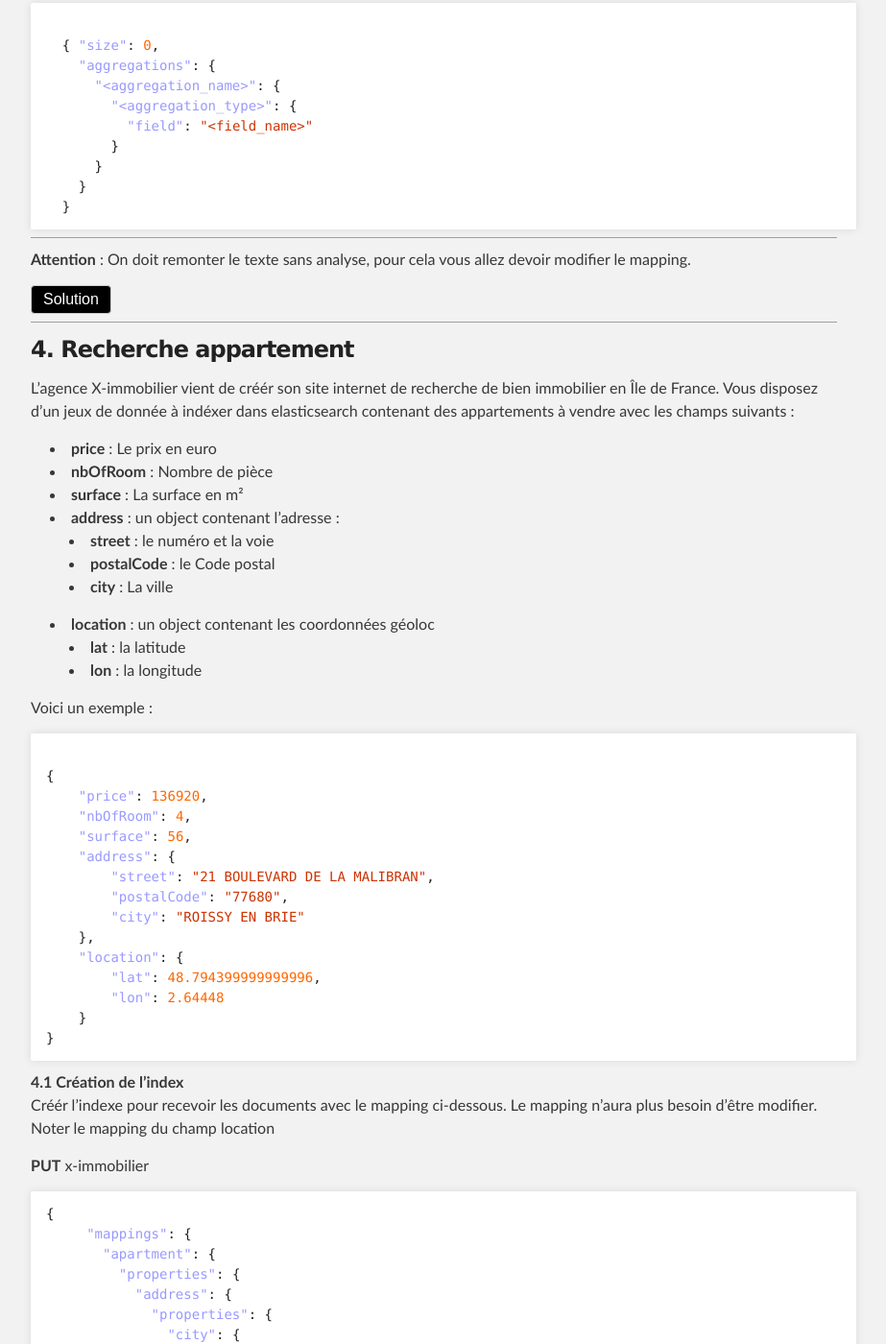
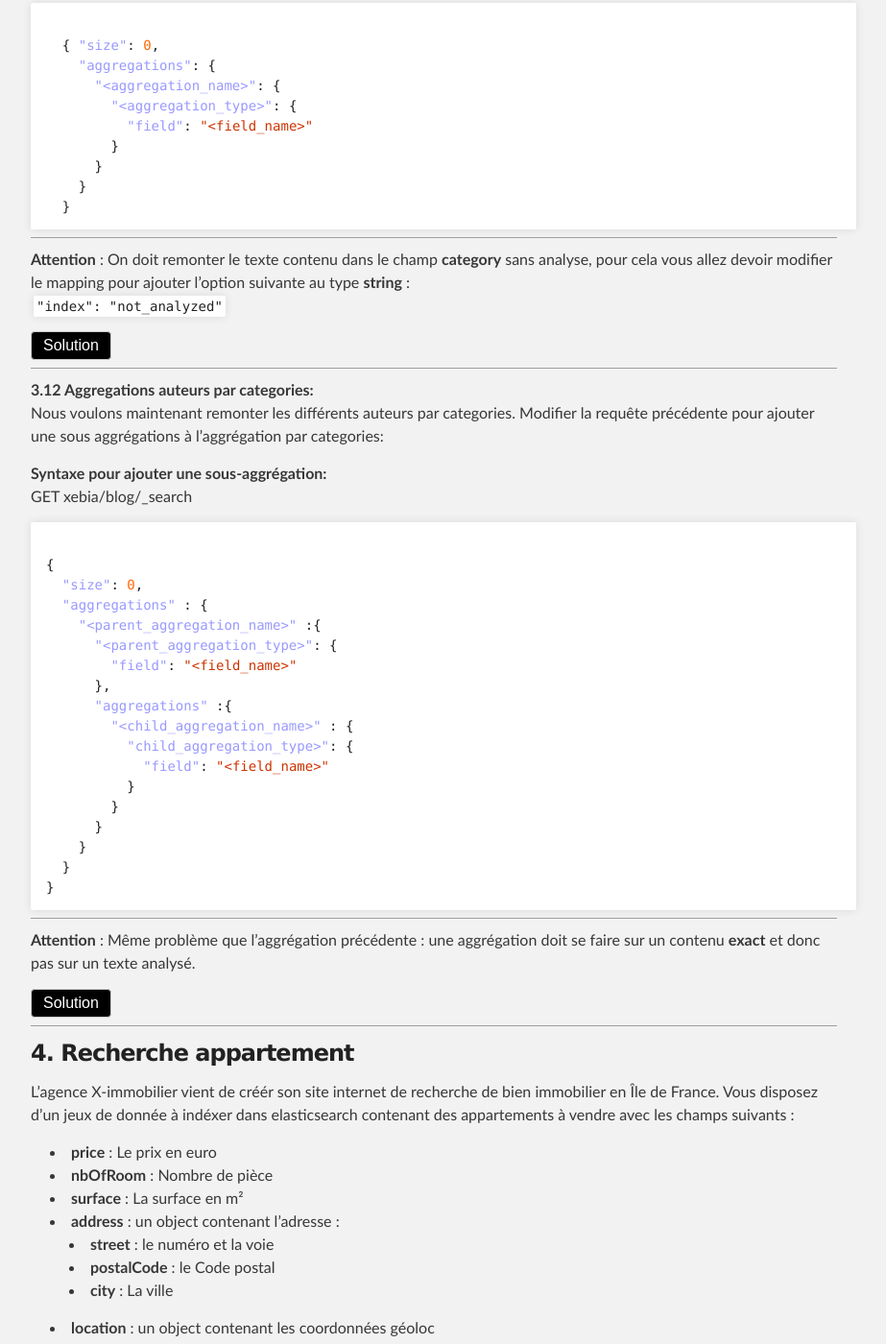
Before and after one commit to gegron/es-requests, a Jekyll site: the page built from index.md, in a window 1280 px wide and 1400 px high, scrolled down 7427 px. Shown: the whole window at 96% size, without its empty margins (188-1111 px from the left). Built offline with Jekyll 4.4.1, drawn with Linux system fonts in a browser that asks for light colours; nearby versions of some CDN libraries; some of the changed text lies outside the part shown; grey boxes are pictures that could not be loaded.

Commit message:
improvement 4

```diff
--- a/index.md
+++ b/index.md
@@ -613,7 +613,7 @@ __3.10 Suggestion fuzzy:__
 }
 {% endhighlight %}
 </blockquote>
-__3.11 Aggregations:__
+__3.11 Aggregations par categories:__
   Nous souhaitons maintenant ramener toutes les catégories possibles pour un blog. Pour cela utilisez une aggrégations de type __terms__.
 
   __Syntaxe :__
@@ -632,7 +632,8 @@ __3.11 Aggregations:__
 
 ---
 
-__Attention__ : On doit remonter le texte sans analyse, pour cela vous allez devoir modifier le mapping.
+__Attention__ : On doit remonter le texte contenu dans le champ __category__ sans analyse, pour cela vous allez devoir modifier le mapping pour ajouter l'option suivante au type __string__ :
+   `"index": "not_analyzed"`
 
 <blockquote class = 'solution' markdown="1">
 DELETE xebia
@@ -714,6 +715,125 @@ GET xebia/blog/_search
 {% endhighlight %}
 </blockquote>
 ---
+__3.12 Aggregations auteurs par categories:__
+Nous voulons maintenant remonter les différents auteurs par categories. Modifier la requête précédente pour ajouter une sous aggrégations à l'aggrégation par categories:
+
+  __Syntaxe pour ajouter une sous-aggrégation:__
+  GET xebia/blog/_search
+  {% highlight json %}
+{
+  "size": 0,
+  "aggregations" : {
+    "<parent_aggregation_name>" :{
+      "<parent_aggregation_type>": {
+        "field": "<field_name>"
+      },
+      "aggregations" :{
+        "<child_aggregation_name>" : {
+          "child_aggregation_type>": {
+            "field": "<field_name>"
+          }
+        }
+      }
+    }
+  }
+}
+{% endhighlight %}
+
+---
+
+__Attention__ : Même problème que l'aggrégation précédente : une aggrégation doit se faire sur un contenu __exact__ et donc pas sur un texte analysé.
+
+<blockquote class = 'solution' markdown="1">
+DELETE xebia
+PUT xebia
+{% highlight json %}
+{
+  "mappings": {
+    "blog": {
+      "properties": {
+        "category": {
+          "type": "string",
+          "index": "not_analyzed"
+        },
+        "content": {
+          "type": "string",
+          "analyzer": "my_analyzer"
+        },
+        "creator": {
+          "type": "string",
+          "index": "not_analyzed"
+        },
+        "description": {
+          "type": "string"
+        },
+        "pubDate": {
+          "type": "date",
+          "format": "strict_date_optional_time||epoch_millis"
+        },
+        "title": {
+          "type": "string"
+        },
+        "suggest": {
+          "type": "completion",
+          "payloads": true
+        }
+      }
+    }
+  },
+  "settings": {
+    "analysis": {
+      "analyzer": {
+        "my_analyzer": {
+          "type": "custom",
+          "tokenizer": "standard",
+          "filter": [
+            "lowercase",
+            "mySynonym"
+          ],
+          "char_filter": [
+            " html_strip"
+          ]
+        }
+      },
+      "filter": {
+        "mySynonym": {
+          "type": "synonym",
+          "synonyms": [
+            "lightbend, typesafe => lightbend, typesafe"
+          ]
+        }
+      },
+      "tokenizer": {},
+      "char_filter": {}
+    }
+  }
+}
+{% endhighlight %}
+GET xebia/blog/_search
+{% highlight json %}
+{
+  "size": 0,
+  "aggregations" : {
+    "by_categories" :{
+      "terms": {
+        "field": "category",
+        "size": 10
+      },
+      "aggregations" :{
+        "by_creator" : {
+          "terms": {
+            "field": "creator",
+            "size": 10
+          }
+        }
+      }
+    }
+  }
+}
+{% endhighlight %}
+</blockquote>
+---
 
 ### 4. Recherche appartement
 L'agence X-immobilier vient de créér son site internet de recherche de bien immobilier en Île de France.
@@ -751,6 +871,8 @@ Voici un exemple :
 __4.1 Création de l'index__
 Créér l'indexe pour recevoir les documents avec le mapping ci-dessous.
 Le mapping n'aura plus besoin d'être modifier. Noter le mapping du champ location
+
+###### Attention,  pour cette partie, si vous utilisez le elasticsearch en ligne n'oubliez pas de changer le nom d'index __'x-immobilier'__ en __'votre-nom-x-immobilier'__ ######
 
 __PUT__ x-immobilier
 {% highlight json %}
@@ -852,7 +976,7 @@ GET x-immobilier/apartment/_search
       "_geo_distance": {
         "location": {
           "lat": 48.876135,
-          "lon": 2.344876
+            "lon": 2.344876
         },
         "order": "asc"
       }
```
Also changed, not shown: other parts of index.md (+9 -7 lines), 1 other file.
